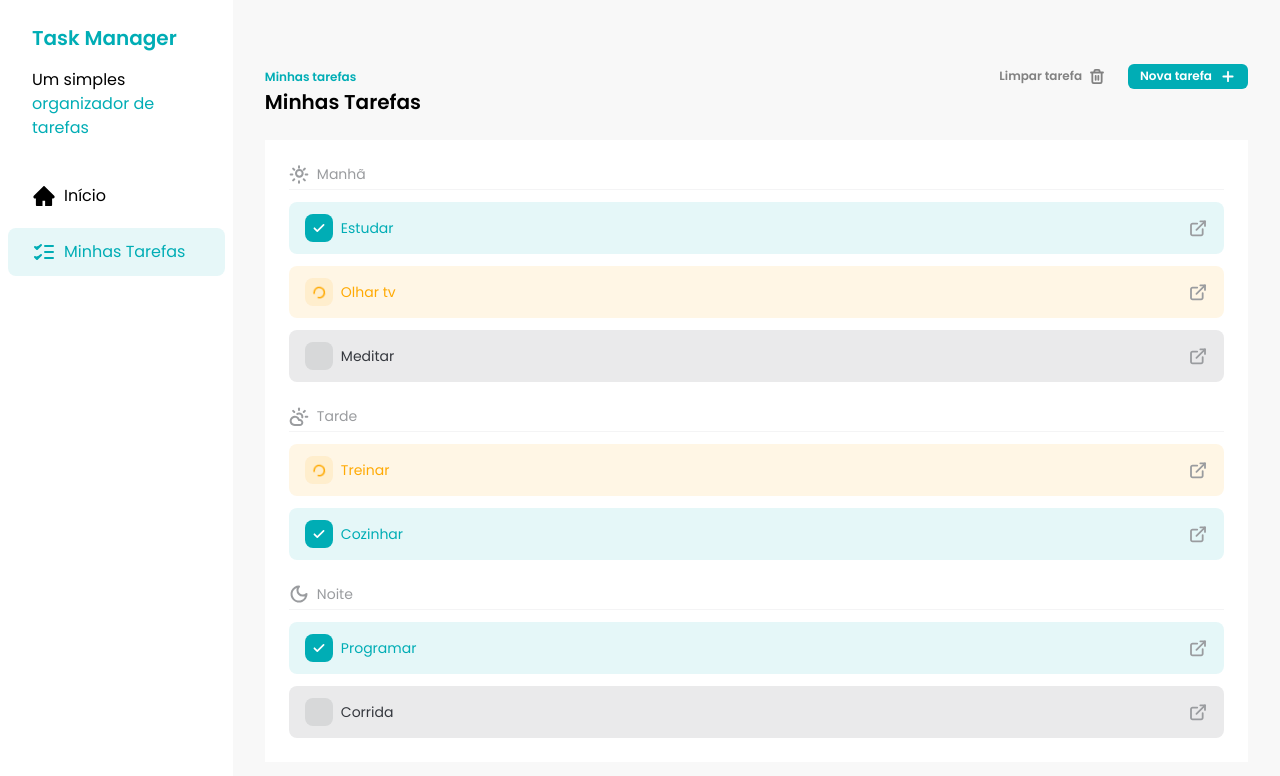
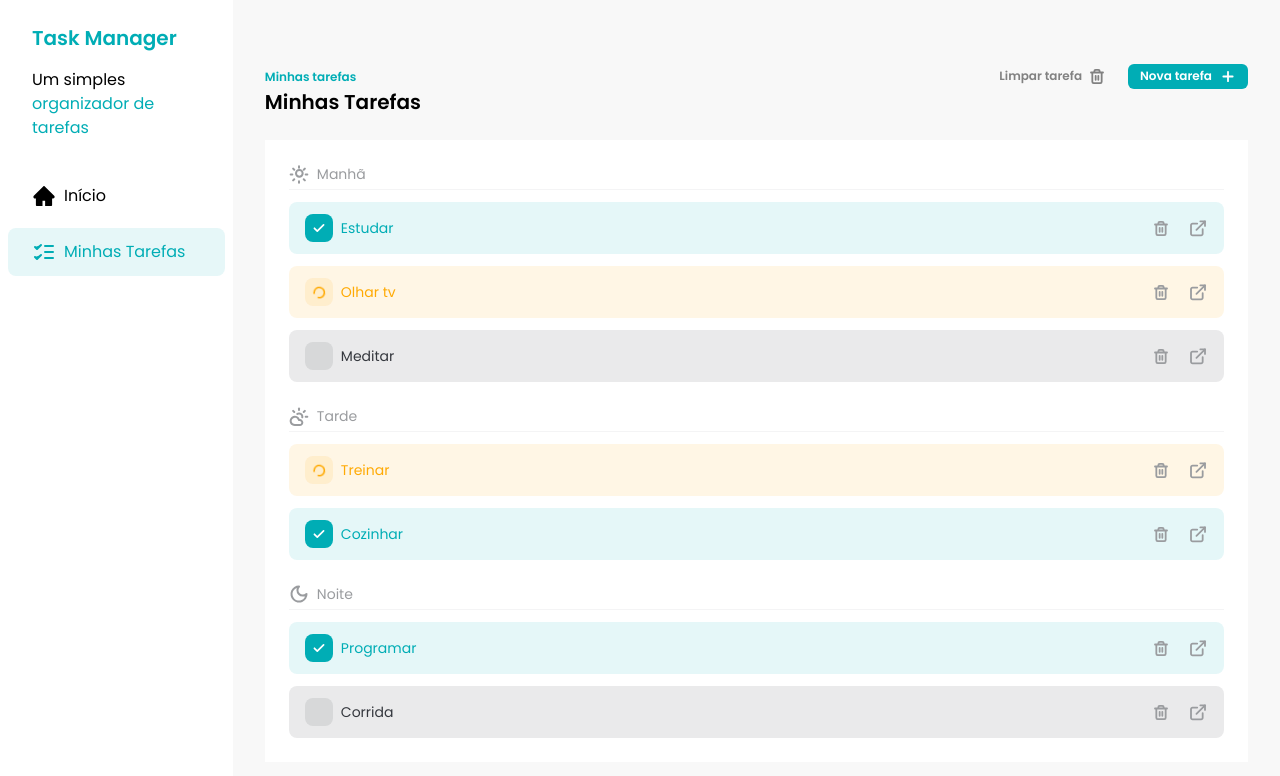
Before and after one commit to MarcusLinck/fsc-task-manager, a React (Vite) app: page / in a window 1280 px wide. Shown: the top 776 px of the page. Built offline with nearby package versions, Linux system fonts and the light colour scheme.

Commit message:
feat: ensure task can be deleted

```diff
--- a/src/components/Button.jsx
+++ b/src/components/Button.jsx
@@ -1,4 +1,4 @@
-const Button = ({ children, variant = 'primary' }) => {
+const Button = ({ children, variant = 'primary', ...rest }) => {
   const getVariantClass = () => {
     if (variant === 'primary') {
       return 'bg-[#00ADB5] text-white'
@@ -12,6 +12,7 @@
     <div>
       <button
         className={`items flex gap-2 rounded-md px-3 py-1 text-xs font-semibold transition hover:opacity-70 ${getVariantClass()} `}
+        {...rest}
       >
         {children}
       </button>
--- a/src/components/TaskItem.jsx
+++ b/src/components/TaskItem.jsx
@@ -1,6 +1,12 @@
-import { CheckIcon, LoaderIcon, DetailsIcon } from '../assets/icons/index.js'
+import {
+  CheckIcon,
+  LoaderIcon,
+  DetailsIcon,
+  TrashIcon,
+} from '../assets/icons/index.js'
+import Button from './Button.jsx'
 
-const TaskItem = ({ task, handleTaskCheckboxClick }) => {
+const TaskItem = ({ task, handleTaskCheckboxClick, handleTaskDeleteClick }) => {
   const getVariantClass = () => {
     if (task.status === 'in_progress') {
       return 'bg-[#FFAA04] bg-opacity-10 text-[#FFAA04]'
@@ -35,9 +41,14 @@
         </label>
         {task.title}
       </div>
-      <a href="#" className="transition hover:opacity-75">
-        <DetailsIcon />
-      </a>
+      <div className="flex items-center gap-2">
+        <Button variant="ghost" onClick={() => handleTaskDeleteClick(task.id)}>
+          <TrashIcon className="text-[#9A9C9F]" />
+        </Button>
+        <a href="#" className="transition hover:opacity-75">
+          <DetailsIcon />
+        </a>
+      </div>
     </div>
   )
 }
--- a/src/components/Tasks.jsx
+++ b/src/components/Tasks.jsx
@@ -53,6 +53,11 @@
   //     setTasks(UpdateTasksStatus)
   //   }
 
+  const handleTaskDeleteClick = (taskId) => {
+    const newTask = tasks.filter((task) => task.id !== taskId)
+    setTasks(newTask)
+  }
+
   return (
     <div className="w-full space-y-6 px-8 py-16">
       <div className="flex w-full justify-between">
@@ -84,6 +89,7 @@
               key={task.id}
               task={task}
               handleTaskCheckboxClick={handleTaskCheckboxClick}
+              handleTaskDeleteClick={handleTaskDeleteClick}
             />
           ))}
         </div>
@@ -94,6 +100,7 @@
               key={task.id}
               task={task}
               handleTaskCheckboxClick={handleTaskCheckboxClick}
+              handleTaskDeleteClick={handleTaskDeleteClick}
             />
           ))}
         </div>
@@ -104,6 +111,7 @@
               key={task.id}
               task={task}
               handleTaskCheckboxClick={handleTaskCheckboxClick}
+              handleTaskDeleteClick={handleTaskDeleteClick}
             />
           ))}
         </div>
```
